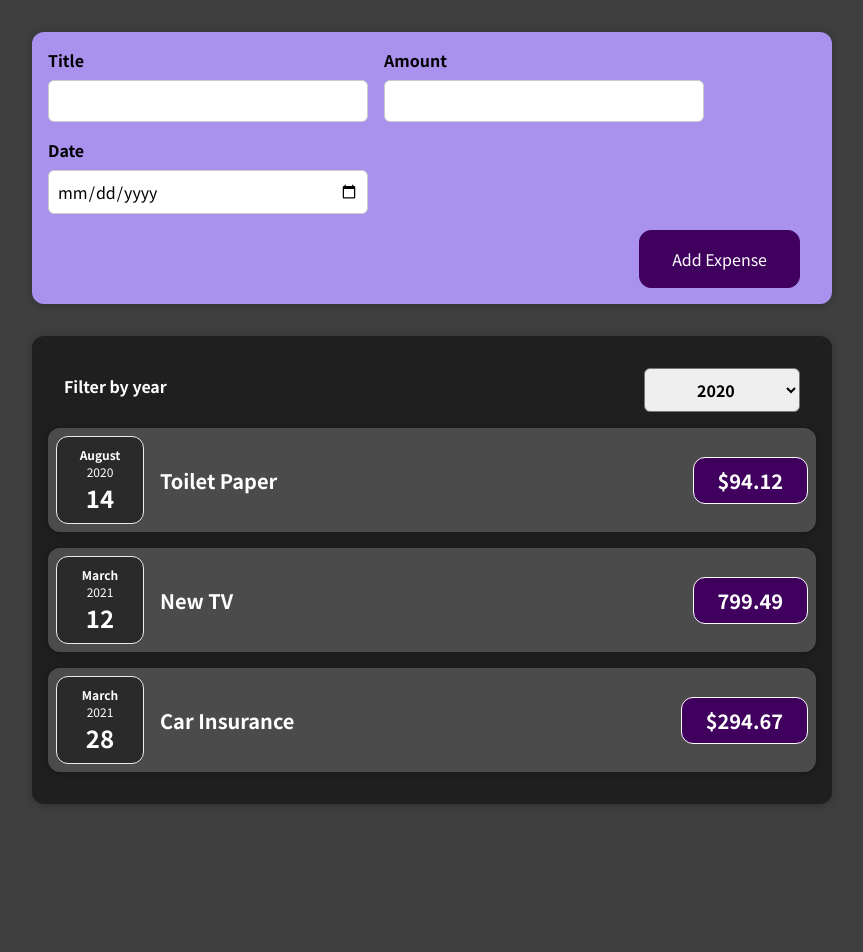
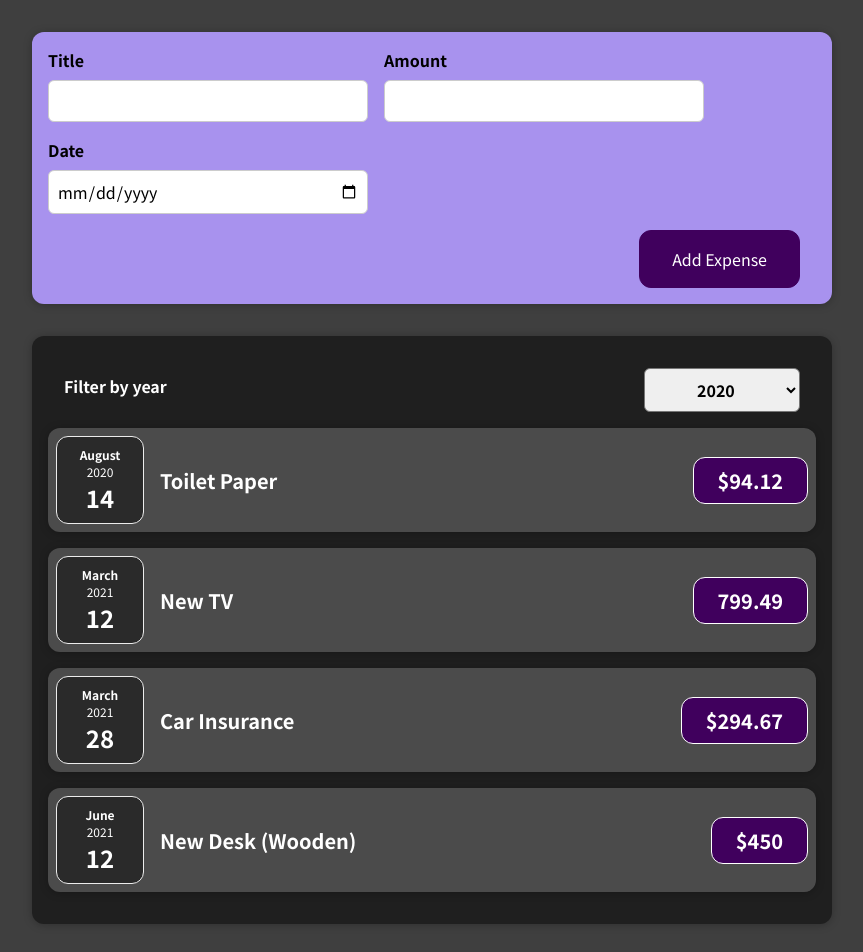
Before and after one commit to PotterHeads/expense-tracker, a React (Create React App) app: page / in a window 1280 px wide. Shown: the top 952 px of the page, without its empty margins (208-1071 px from the left). Before the commit the page ends 836 px from the top, so only its background shows below. Built offline with nearby package versions, Linux system fonts and the light colour scheme.

Commit message:
refactor to take into account of dynamic data

```diff
--- a/src/components/Expenses/RenderExpense.js
+++ b/src/components/Expenses/RenderExpense.js
@@ -13,27 +13,21 @@ function RenderExpense(props) {
 
   return (
     <Card className="expenses">
-      <div>
       <ExpenseFilter
         currentFilter={filterYear}
         onExpenseFilter={onExpenseFilterHandler}
       ></ExpenseFilter>
-      </div>
+      {props.items.map((expenseData) => {
+        return (
           <ExpenseItem
-        date1={props.items[0].date} // items refers to expenses in App.js, items is in an object when it is passed from App.js
-        title={props.items[0].title}
-        amount={props.items[0].amount}
+            // added key to ensure that each component is unique
+            key={expenseData.id}
+            date1={expenseData.date}
+            title={expenseData.title}
+            amount={expenseData.amount}
           ></ExpenseItem>
-      <ExpenseItem
-        date1={props.items[1].date}
-        title={props.items[1].title}
-        amount={props.items[1].amount}
-      ></ExpenseItem>
-      <ExpenseItem
-        date1={props.items[2].date}
-        title={props.items[2].title}
-        amount={props.items[2].amount}
-      ></ExpenseItem>
+        );
+      })}
     </Card>
   );
 }
```
Lines whose indentation alone changed are shown as unchanged.
